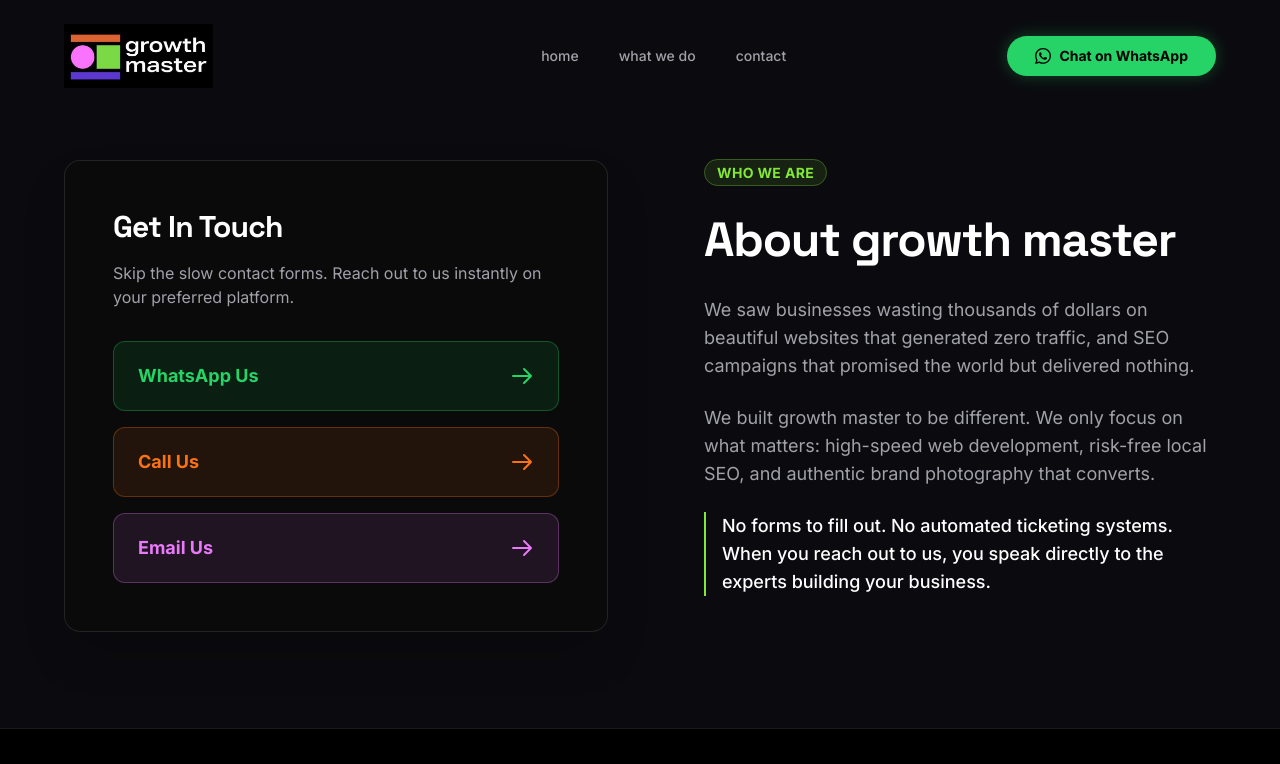
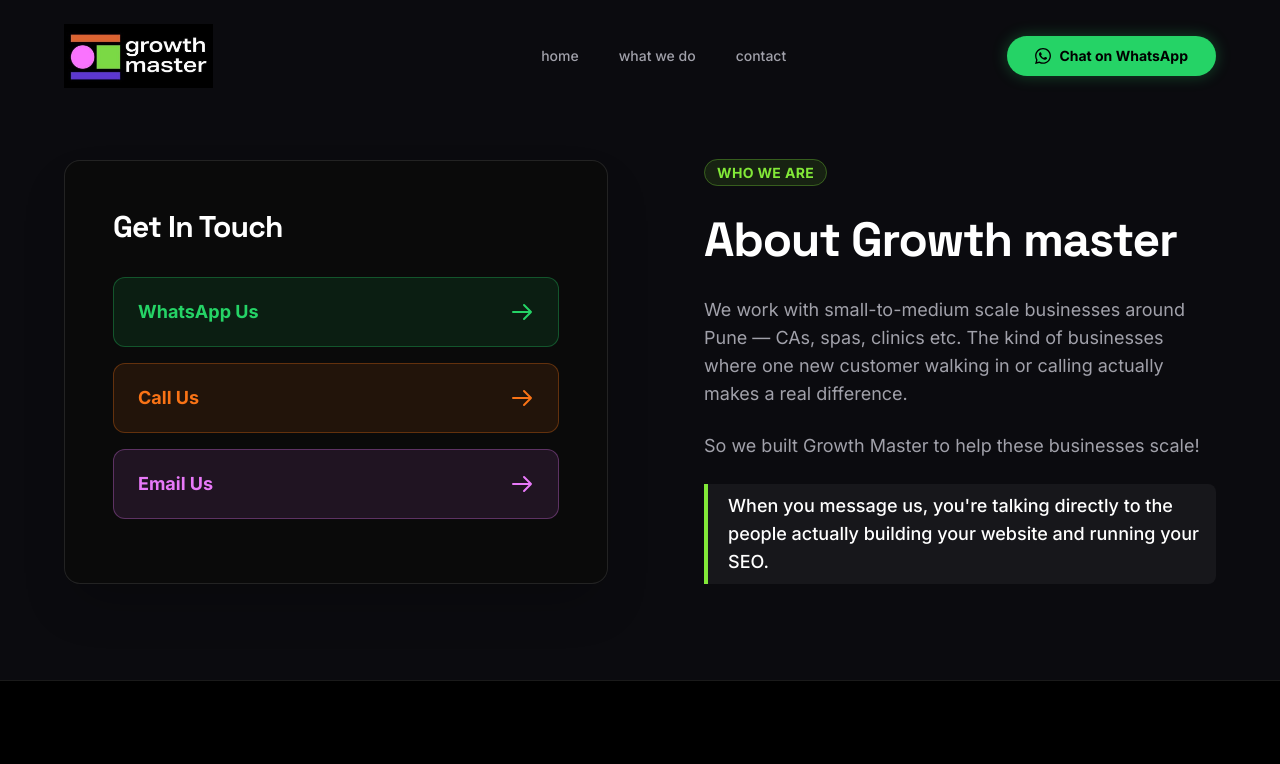
Before and after one commit to SanskarShinde07/growth-master, a Next.js app: page /contact in a window 1280 px wide. Shown: the top 764 px of the page. Built offline with nearby package versions, Linux system fonts and the light colour scheme.

Commit message:
Add files via upload

```diff
--- a/app/contact/page.tsx
+++ b/app/contact/page.tsx
@@ -26,11 +26,8 @@ export default function ContactPage() {
       <main className="flex-1 flex flex-col w-full pt-32 pb-16 md:pt-40 md:pb-24">
         <div className="container-custom grid grid-cols-1 lg:grid-cols-2 gap-12 md:gap-16">
 
-          {/* Contact Links Grid */}
           <div className="glass-card p-6 md:p-12 order-1">
-            <h2 className="text-3xl font-bold mb-4 text-white">Get In Touch</h2>
-            <p className="text-[#A1A1AA] mb-8 text-sm md:text-base">Skip the slow contact forms. Reach out to us instantly on your preferred platform.</p>
-
+            <h2 className="text-3xl font-bold mb-8 text-white">Get In Touch</h2>
             <div className="flex flex-col gap-4">
               {socials.map((social) => (
                 <a
@@ -49,16 +46,17 @@ export default function ContactPage() {
             </div>
           </div>
 
-          {/* About Section */}
           <div className="space-y-6 md:space-y-8 order-2 lg:pl-8">
-            <span className="text-[#82E838] font-bold tracking-wide uppercase text-sm border border-[#82E838]/30 px-3 py-1 rounded-full bg-[#82E838]/10">Who We Are</span>
-            <h1 className="text-4xl md:text-5xl font-bold font-heading">
-              About <span className="lowercase">growth master</span>
-            </h1>
+            <span className="text-[#82E838] font-bold tracking-wide uppercase text-sm border border-[#82E838]/30 px-3 py-1 rounded-full bg-[#82E838]/10">WHO WE ARE</span>
+            <h1 className="text-4xl md:text-5xl font-bold font-heading">About Growth master</h1>
+
             <div className="text-[#A1A1AA] text-base md:text-lg leading-relaxed space-y-6">
-              <p>We saw businesses wasting thousands of dollars on beautiful websites that generated zero traffic, and SEO campaigns that promised the world but delivered nothing.</p>
-              <p>We built growth master to be different. We only focus on what matters: high-speed web development, risk-free local SEO, and authentic brand photography that converts.</p>
-              <p className="text-white font-medium border-l-2 border-[#82E838] pl-4">No forms to fill out. No automated ticketing systems. When you reach out to us, you speak directly to the experts building your business.</p>
+              <p>We work with small-to-medium scale businesses around Pune — CAs, spas, clinics etc. The kind of businesses where one new customer walking in or calling actually makes a real difference.</p>
+              <p>So we built Growth Master to help these businesses scale!</p>
+
+              <div className="text-white font-medium border-l-4 border-[#82E838] pl-5 py-2 bg-white/5 rounded-r-lg">
+                When you message us, you're talking directly to the people actually building your website and running your SEO.
+              </div>
             </div>
           </div>
 
```
